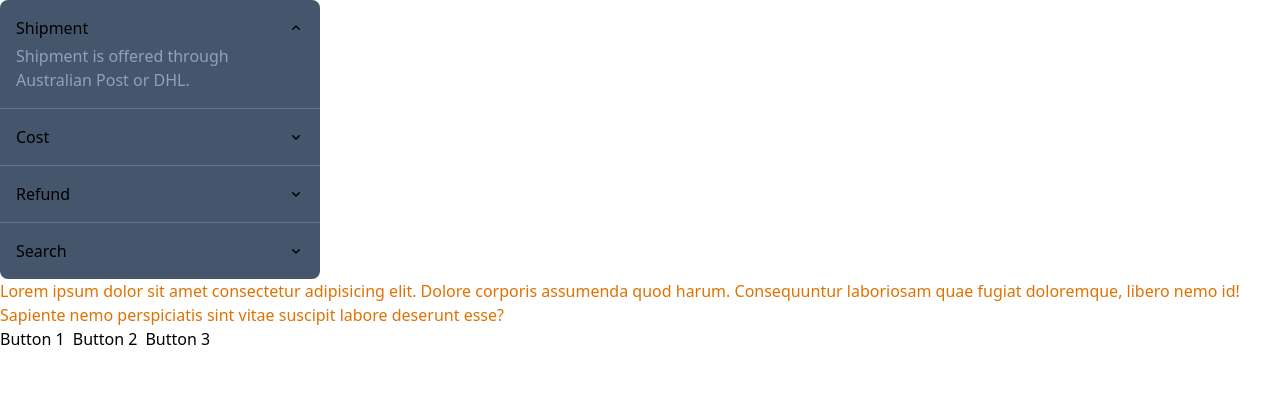
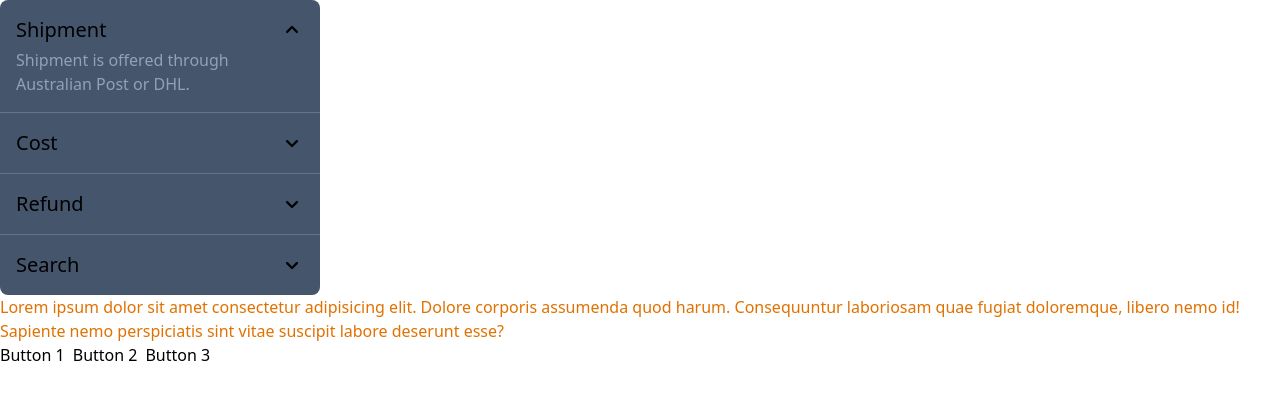
Before and after one commit to ZHENSHUO-ZHAO/ui-stack, a React (Vite) app: page / in a window 1280 px wide. Shown: the top 400 px of the page. Built offline with nearby package versions, Linux system fonts and the light colour scheme.

Commit message:
Updated disclosure button text size

```diff
--- a/src/components/DisclosureUI.tsx
+++ b/src/components/DisclosureUI.tsx
@@ -11,10 +11,10 @@ export default function DisclosureUI() {
   return (
     <div className="flex flex-col bg-slate-600 w-xs rounded-lg divide-y divide-slate-500">
       <Disclosure as="div" className="group" defaultOpen={true}>
-        <DisclosureButton className="p-4 flex items-center w-full justify-between">
+        <DisclosureButton className="text-xl p-4 flex items-center w-full justify-between">
           <span className="group-hover:text-sky-300">Shipment</span>
-          <ChevronDownIcon className="size-4 group-data-open:hidden group-hover:text-sky-300" />
-          <ChevronUpIcon className="size-4 not-group-data-open:hidden group-hover:text-sky-300" />
+          <ChevronDownIcon className="size-6 group-data-open:hidden group-hover:text-sky-300" />
+          <ChevronUpIcon className="size-6 not-group-data-open:hidden group-hover:text-sky-300" />
         </DisclosureButton>
         <DisclosurePanel
           transition
@@ -31,10 +31,10 @@ export default function DisclosureUI() {
         </DisclosurePanel>
       </Disclosure>
       <Disclosure as="div" className="group">
-        <DisclosureButton className="p-4 flex items-center w-full justify-between">
+        <DisclosureButton className="text-xl p-4 flex items-center w-full justify-between">
           <span className="group-hover:text-sky-300">Cost</span>
-          <ChevronDownIcon className="size-4 group-data-open:hidden group-hover:text-sky-300" />
-          <ChevronUpIcon className="size-4 not-group-data-open:hidden group-hover:text-sky-300" />
+          <ChevronDownIcon className="size-6 group-data-open:hidden group-hover:text-sky-300" />
+          <ChevronUpIcon className="size-6 not-group-data-open:hidden group-hover:text-sky-300" />
         </DisclosureButton>
         <DisclosurePanel
           transition
@@ -51,10 +51,10 @@ export default function DisclosureUI() {
         </DisclosurePanel>
       </Disclosure>
       <Disclosure as="div" className="group">
-        <DisclosureButton className="p-4 flex items-center w-full justify-between">
+        <DisclosureButton className="text-xl p-4 flex items-center w-full justify-between">
           <span className="group-hover:text-sky-300">Refund</span>
-          <ChevronDownIcon className="size-4 group-data-open:hidden group-hover:text-sky-300" />
-          <ChevronUpIcon className="size-4 not-group-data-open:hidden group-hover:text-sky-300" />
+          <ChevronDownIcon className="size-6 group-data-open:hidden group-hover:text-sky-300" />
+          <ChevronUpIcon className="size-6 not-group-data-open:hidden group-hover:text-sky-300" />
         </DisclosureButton>
         <DisclosurePanel
           transition
@@ -66,10 +66,10 @@ export default function DisclosureUI() {
         </DisclosurePanel>
       </Disclosure>
       <Disclosure as="div" className="group">
-        <DisclosureButton className="p-4 flex items-center w-full justify-between">
+        <DisclosureButton className="text-xl p-4 flex items-center w-full justify-between">
           <span className="group-hover:text-sky-300">Search</span>
-          <ChevronDownIcon className="size-4 group-data-open:hidden group-hover:text-sky-300" />
-          <ChevronUpIcon className="size-4 not-group-data-open:hidden group-hover:text-sky-300" />
+          <ChevronDownIcon className="size-6 group-data-open:hidden group-hover:text-sky-300" />
+          <ChevronUpIcon className="size-6 not-group-data-open:hidden group-hover:text-sky-300" />
         </DisclosureButton>
         <DisclosurePanel
           transition
```
